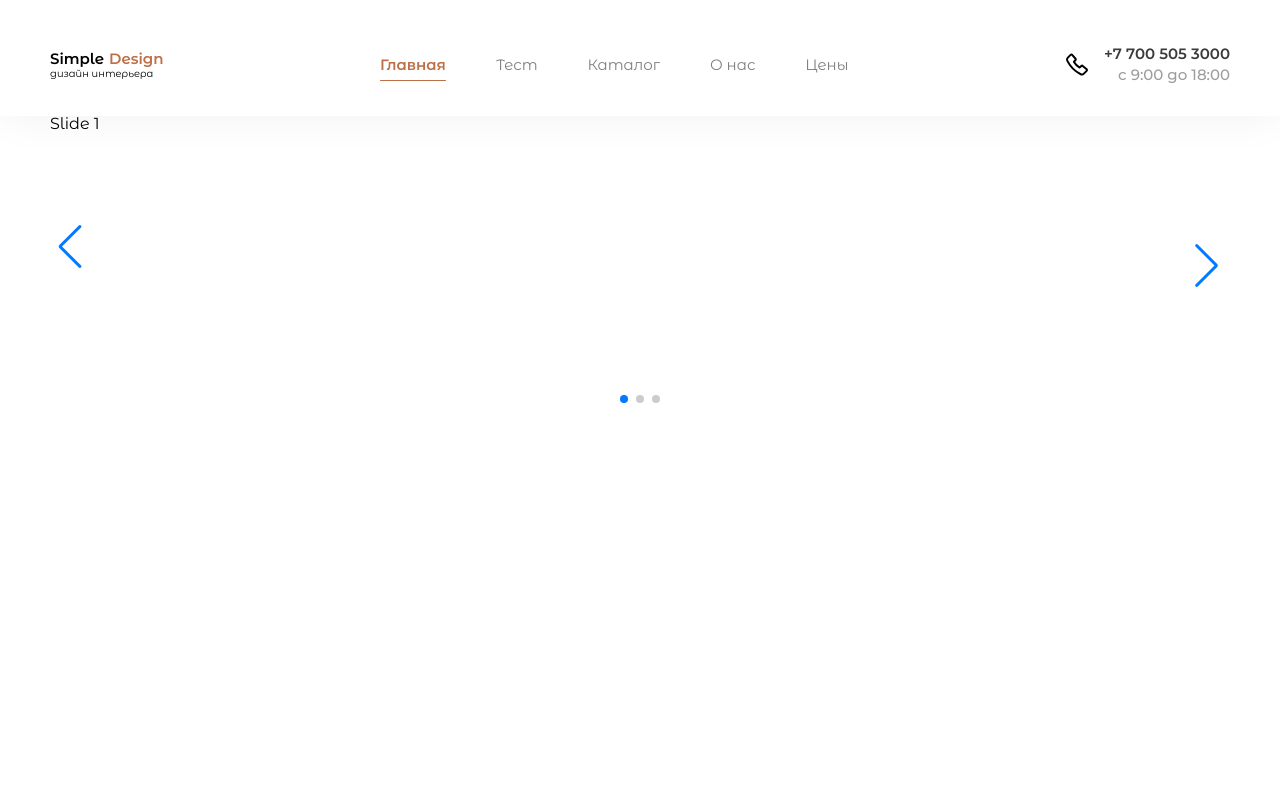
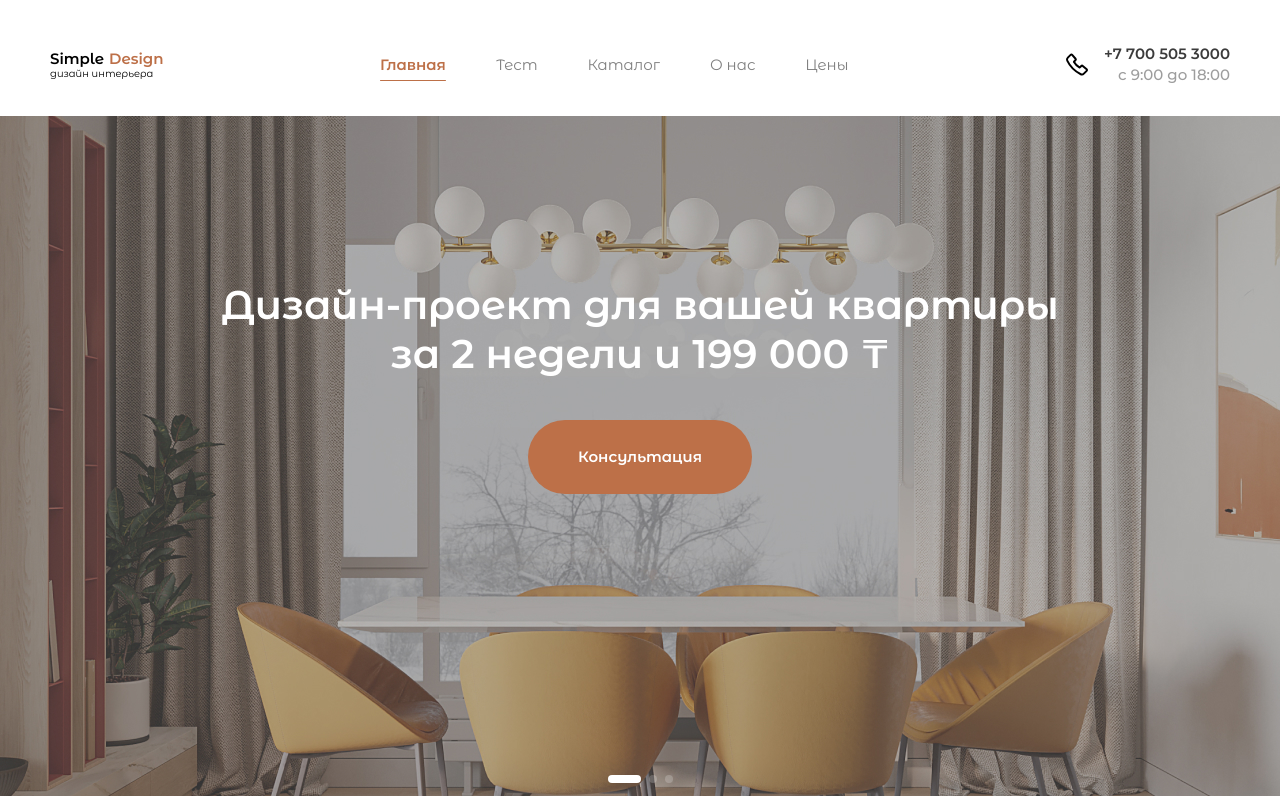
Before and after one commit to DevFariz/Simple-Design, a plain HTML site: page pages/index.html in a window 1280 px wide. Drawn offline with nearby package versions, Linux system fonts and the light colour scheme.

Commit message:
feat: add intro

```diff
--- a/pages/index.html
+++ b/pages/index.html
@@ -18,10 +18,10 @@
       <div class="container">
         <div class="header-container">
           <a href="/" class="logo__link">
-            <p class="logo__text">
+            <h1 class="logo__text">
               <span class="logo__text_black">Simple</span
               ><span class="logo__text_orange">Design</span>
-            </p>
+            </h1>
             <p class="logo__desc">дизайн интерьера</p>
           </a>
           <nav class="nav">
@@ -61,23 +61,24 @@
     </header>
     <main class="main">
       <section class="intro">
-        <div class="container">
-          <!-- Slider main container -->
+        <div class="container-bg">
           <div class="swiper">
-            <!-- Additional required wrapper -->
             <div class="swiper-wrapper">
-              <!-- Slides -->
-              <div class="swiper-slide">Slide 1</div>
-              <div class="swiper-slide">Slide 2</div>
-              <div class="swiper-slide">Slide 3</div>
+              <div class="swiper-slide intro__slider-item_1">
+                <h2 class="intro__title">Дизайн-проект для вашей квартиры за 2 недели и 199 000 ₸</h2>
+                <a href="#" class="intro__btn btn">Консультация</a>
+              </div>
+              <div class="swiper-slide intro__slider-item_2">
+                <h2 class="intro__title">Дизайн-проект для вашей квартиры за 2 недели и 199 000 ₸</h2>
+                <a href="#" class="intro__btn btn">Консультация</a>
+              </div>
+              <div class="swiper-slide intro__slider-item_3">
+                <h2 class="intro__title">Дизайн-проект для вашей квартиры за 2 недели и 199 000 ₸</h2>
+                <a href="#" class="intro__btn btn">Консультация</a>
+              </div>
               ...
             </div>
-            <!-- If we need pagination -->
             <div class="swiper-pagination"></div>
-
-            <!-- If we need navigation buttons -->
-            <div class="swiper-button-prev slider__btn-prev"></div>
-            <div class="swiper-button-next"></div>
           </div>
         </div>
       </section>
--- a/styles/general.css
+++ b/styles/general.css
@@ -20,6 +20,27 @@ body {
     max-width: 1200px;
     padding: 0 10px;
     margin: 0 auto;
+}
+
+.container-bg{
+    max-width: 1440px;
+    margin: 0 auto;
+}
+
+.btn{
+    display: inline-block;
+    padding: 28px 50px;
+    font-weight: 600;
+    font-size: 15px;
+    line-height: 18px;
+    color: #FFFFFF;
+    background: #BD7048;
+    border-radius: 100px;
+    transition: 0.3s;
+}
+
+.btn:hover{
+    background: #ac653f;
 }
 
 /* header start */
@@ -125,17 +146,3 @@ body {
 }
 
 /* header end */
-
-/* intro start */
-
-.swiper {
-    width: 100%;
-    height: 300px;
-}
-
-.slider__btn-prev{
-    width: 20px;
-    height: 5px;
-}
-
-/* intro end */
--- a/styles/home.css
+++ b/styles/home.css
@@ -0,0 +1,44 @@
+/* intro start */
+
+.swiper {
+    width: 100%;
+    height: 680px;
+}
+
+.swiper-slide{
+    text-align: center;
+}
+
+.intro__slider-item_1{
+    background: url('../images/intro-slider-01.jpg') no-repeat top;
+}
+
+.intro__slider-item_2{
+    background: url('../images/intro-slider-01.jpg') no-repeat top;
+}
+
+.intro__slider-item_3{
+    background: url('../images/intro-slider-01.jpg') no-repeat top;
+}
+
+.intro__title{
+    max-width: 850px;
+    font-weight: 600;
+    font-size: 40px;
+    line-height: 49px;
+    text-align: center;
+    color: #FFFFFF;
+    padding-top: 164px;
+    margin: 0 auto 42px;
+}
+
+.swiper-pagination-bullet{
+    background-color: #fff;
+}
+
+.swiper-pagination-bullet-active{
+    width: 33px;
+    border-radius: 100px
+}
+
+/* intro end */
```
Also changed, not shown: images/intro-slider-01.jpg (added).
